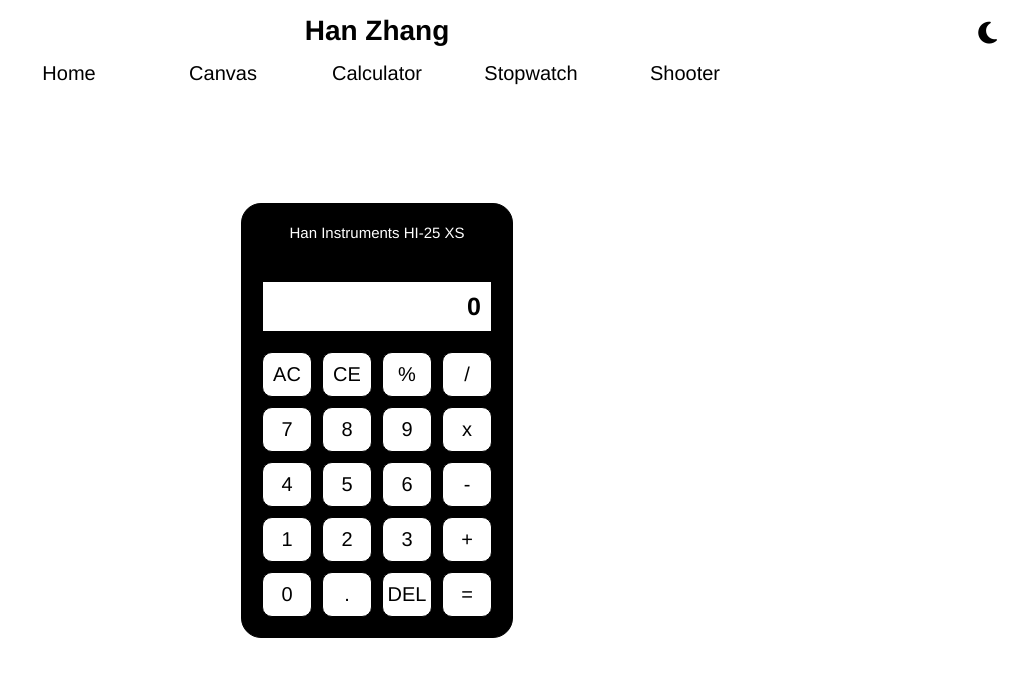
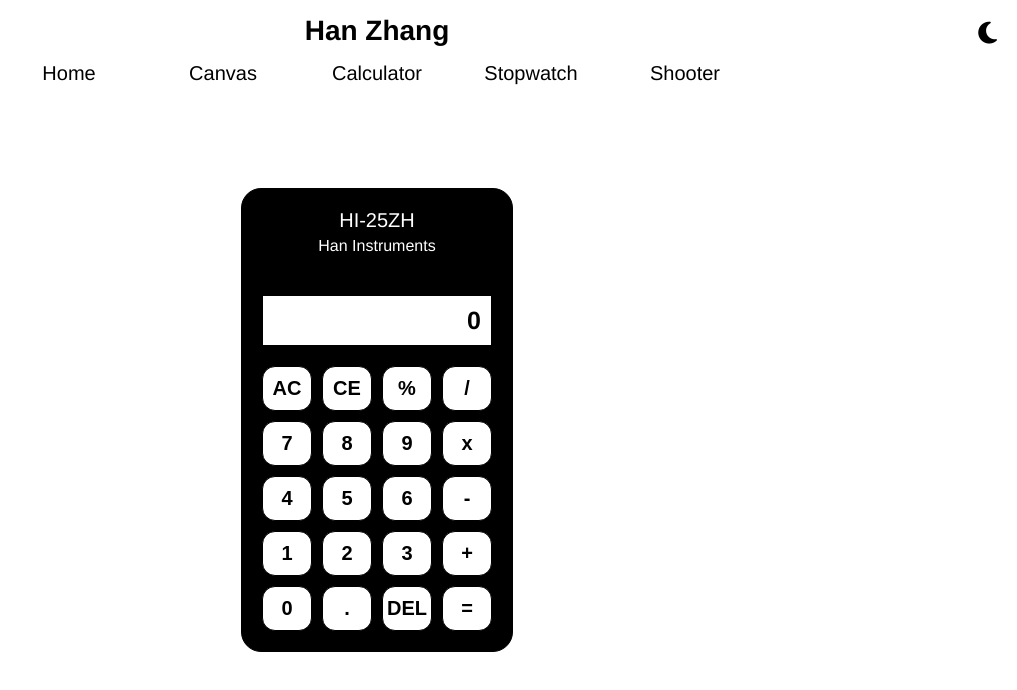
Before and after one commit to hanzhg/hanzhg.github.io, a React (Vite) app: page /#/calculator in a window 1280 px wide. Shown: the top 690 px of the page, without its empty margins (263-1280 px from the left). Built offline with nearby package versions, Linux system fonts and the light colour scheme.

Commit message:
small fixes

```diff
--- a/src/components/calculator/calculator.jsx
+++ b/src/components/calculator/calculator.jsx
@@ -15,7 +15,6 @@ import "../../styles.css";
 class Calculator extends Component {
     constructor() {
         super();
-
         [
             "number",
             "clearAll",
--- a/src/components/calculator/calculatorScreen.jsx
+++ b/src/components/calculator/calculatorScreen.jsx
@@ -5,15 +5,14 @@ import '../../styles.css';
 export default function CalculatorScreen(props) {
     return (
         <div style={{
-            "gridColumnEnd": 'span 4',
-            'fontSize': '15px',
+            gridColumnEnd: 'span 4'
         }}>
             <div style={{
-                display: 'flex',
-                alignItems: 'center',
-                justifyContent: 'center',
+                fontSize: '20px',
+                textAlign: 'center'
             }}>
-            Han Instruments HI-25 XS
+            HI-25ZH
+            <div style={{fontSize:'16px', paddingTop: '5px'}}>Han Instruments</div>
             </div>
             <div className="calculator-screen">
                 {props.value}
--- a/src/components/homepage.jsx
+++ b/src/components/homepage.jsx
@@ -9,7 +9,7 @@ export default function Homepage() {
         <div id="content">
             <img src ="/pfp.JPG" />
                 <div>
-                👋 Hi, I'm Han, a final-year Computer Science student @ <a className="links" href="https://www.umontreal.ca" target="_blank" rel="noopener noreferrer">Université de Montréal.</a>
+                👋, I'm Han, a final-year Computer Science student @ <a className="links" href="https://www.umontreal.ca" target="_blank" rel="noopener noreferrer">Université de Montréal.</a>
                 <br />
                 I'm currently working as a Technology Analyst @ <a className="links" href="https://www.morganstanley.com/" target="_blank" rel="noopener noreferrer">Morgan Stanley</a> in the App Services Infra team.
                 <br />
--- a/src/styles.css
+++ b/src/styles.css
@@ -191,9 +191,17 @@ img {
     color: var(--text-primary);
 }
 
-@media (max-width: 480px) {
+@media (min-width: 320px) and (max-width: 480px) {
     .centered {
-      height: auto;
+        height: auto;
+    }
+    img {
+        padding-top: 10px;
+        height: 200px;
+    }
+    #content {
+        font-size: 1em;
+
     }
 }
 
@@ -240,13 +248,13 @@ img {
     border-color: var(--text-primary);
     color: var(--text-primary);
     background-color: var(--background);
-    border-radius: 10px;
+    border-radius: 13px;
     border-style: solid;
     border-width: thin;
     font-size: 20px;
     padding: 10px 0;
     transition: 600ms;
-    font-family: inherit;
+    font-weight: bold;
 }
 
 .calculator-button.pressed {
@@ -300,33 +308,20 @@ img {
     margin: 0 5px 10px 5px;
 }
 
-.container {
-    display: flex;
-    justify-content: center;
-    align-items: center;
-    height: 90vh; /* Adjust this to center it vertically within the viewport */
-}
-
-.container {
-    position: relative;
-    width: 300px; /* Adjust container width as needed */
-    margin: 0 auto; /* Center the container horizontally */
-}
-
 .square-box {
     position: relative;
     width: 500px;
     height: 500px;
-    background-color: lightgray; /* Set your preferred square background color */
+    background-color: lightgray;
 }
 
 .random-button {
     position: absolute;
-    background-color: #007bff; /* Set your preferred button color */
+    background-color: #007bff;
     padding: 30px;
     border: none;
     cursor: pointer;
-    border-radius: 50%; /* Rounded corners */
+    border-radius: 50%;
     box-shadow: inset -15px -15px 18px rgba(0, 0, 0, 0.5);
     background-image: -webkit-linear-gradient(-45deg, rgba(255,255,220,.3) 0%, transparent 100%);
     background-image: -moz-linear-gradient(-45deg, rgba(255,255,220,.3) 0%, transparent 100%);
@@ -335,7 +330,7 @@ img {
 }
 
 .start-button:hover {
-    background-color: grey; /* Change the color on hover */
+    background-color: grey;
 }
 
 p {
```
